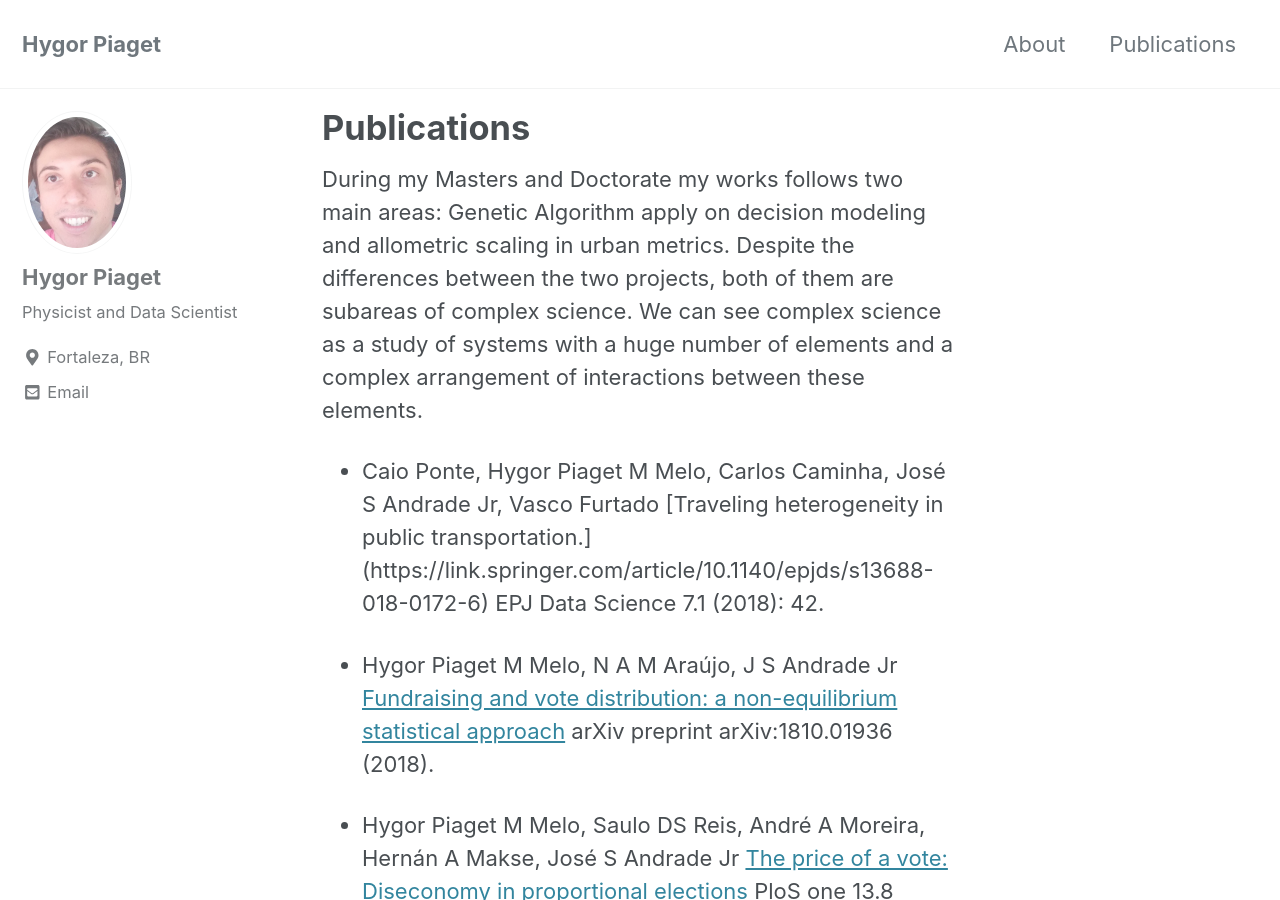
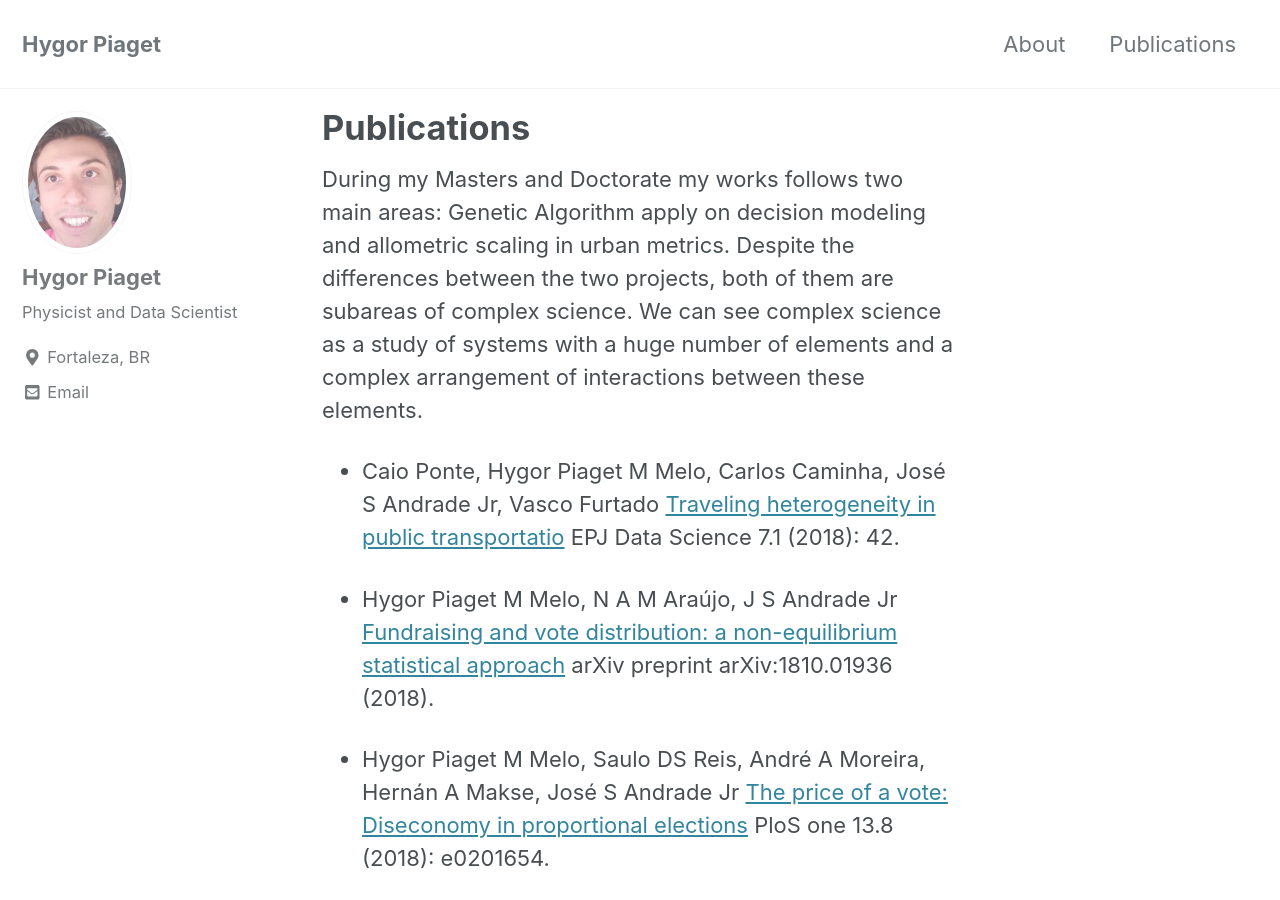
Before and after one commit to HygorPiaget/HygorPiaget.github.io, a Jekyll site: the page built from _pages/publications.md, in a window 1280 px wide and 900 px high. Built offline with Jekyll 4.4.1, drawn with Linux system fonts in a browser that asks for light colours; cached includes are drawn as plain includes; nearby versions of some CDN libraries.

Commit message:
new github

```diff
--- a/_pages/publications.md
+++ b/_pages/publications.md
@@ -27,7 +27,7 @@ arrangement of interactions between these elements.
 
 
 
-* Caio Ponte, Hygor Piaget M Melo, Carlos Caminha, José S Andrade Jr, Vasco Furtado [Traveling heterogeneity in public transportation.] (https://link.springer.com/article/10.1140/epjds/s13688-018-0172-6) EPJ Data Science 7.1 (2018): 42.
+* Caio Ponte, Hygor Piaget M Melo, Carlos Caminha, José S Andrade Jr, Vasco Furtado [Traveling heterogeneity in public transportatio](https://link.springer.com/article/10.1140/epjds/s13688-018-0172-6) EPJ Data Science 7.1 (2018): 42.
 
 * Hygor Piaget M Melo, N A M Araújo, J S Andrade Jr [Fundraising and vote distribution: a non-equilibrium statistical approach](https://arxiv.org/abs/1810.01936) arXiv preprint arXiv:1810.01936 (2018).
 
```
Also changed, not shown: _pages/about.md (+1 -1 lines), images/louvre1.jpg (added).
